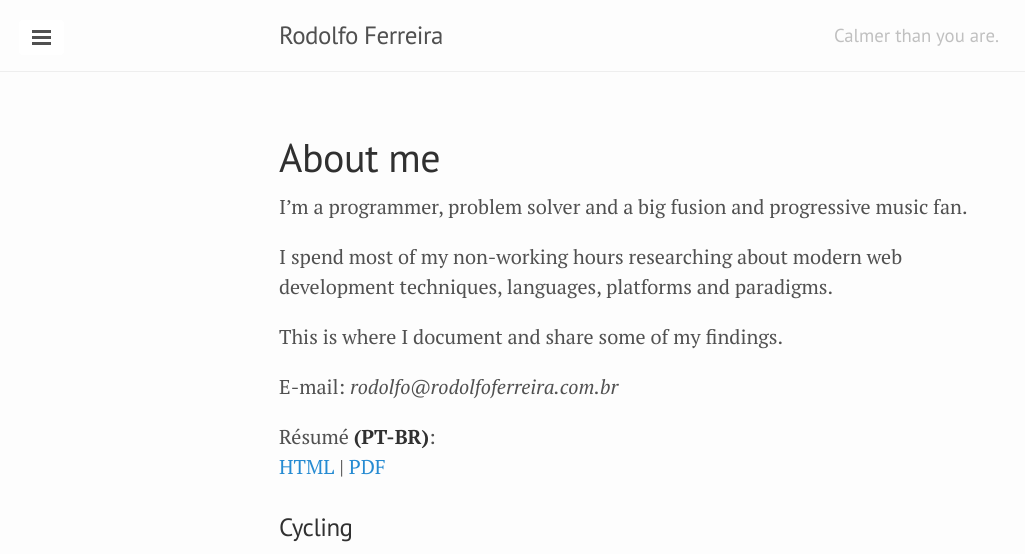
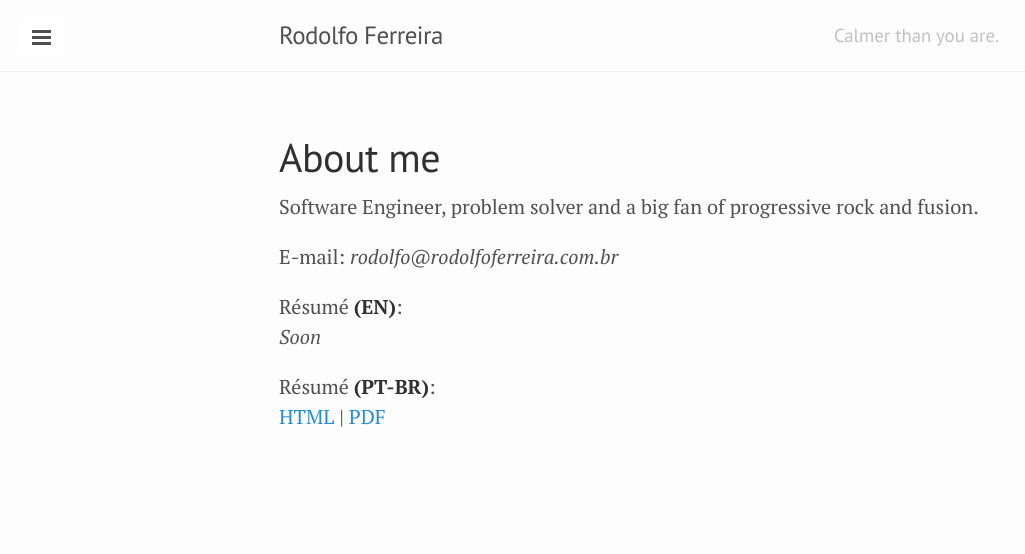
Before and after one commit to rodolfo42/rodolfo42.github.io, a Jekyll site: the page built from about.md, in a window 1280 px wide. Shown: the top 554 px of the page, without its empty margins (1-1026 px from the left). Built offline with Jekyll 4.4.1, drawn with Linux system fonts in a browser that asks for light colours; grey boxes are pictures that could not be loaded.

Commit message:
General adjustments

```diff
--- a/_layouts/post.html
+++ b/_layouts/post.html
@@ -5,7 +5,6 @@ published: true
 
 <div class="post">
   <h1 class="post-title">{{ page.title }}</h1>
-  <span class="post-date">{{ page.date | date_to_string }}</span>
   <div class="post-content">
   {{ content }}
   </div>
@@ -21,7 +20,6 @@ published: true
         <h3>
           <a href="{{ post.url }}">
             {{ post.title }}
-            <small>{{ post.date | date_to_string }}</small>
           </a>
         </h3>
       </li>
--- a/about.md
+++ b/about.md
@@ -4,17 +4,12 @@ title: About me
 published: true
 ---
 
-I'm a programmer, problem solver and a big fusion and progressive music fan.
-
-I spend most of my non-working hours researching about modern web development techniques, languages, platforms and paradigms.
-
-This is where I document and share some of my findings.
+Software Engineer, problem solver and a big fan of progressive rock and fusion.
 
 E-mail: _rodolfo@rodolfoferreira.com.br_
 
+Résumé **(EN)**:
+_Soon_
+
 Résumé **(PT-BR)**:
 [HTML](/curriculo/) | [PDF](/public/uploads/Curriculo-RodolfoFerreira.pdf)
-
-### Cycling
-
-<iframe height="454" width="300" frameborder="0" allowtransparency="true" scrolling="no" src="http://www.strava.com/athletes/6308651/latest-rides/0b5f19ee99950855d200b38616e60902ef03eb4c"></iframe>
--- a/index.html
+++ b/index.html
@@ -13,7 +13,6 @@ published: true
       </a>
     </h1>
 
-    <span class="post-date">{{ post.date | date_to_string }}</span>
     <div class="post-content">
       {% if post.content contains "<!-- more -->" %}
         {{ post.content | split:"<!-- more -->" | first % }}
--- a/talks.html
+++ b/talks.html
@@ -4,7 +4,7 @@ layout: page
 published: true
 ---
 
-<p>Here's a list of talks I gave:</p>
+<em>All of them are in Brazilian Portuguese</em>
 
 {% assign pages_list = site.pages %}
 {% for node in pages_list %}
```
